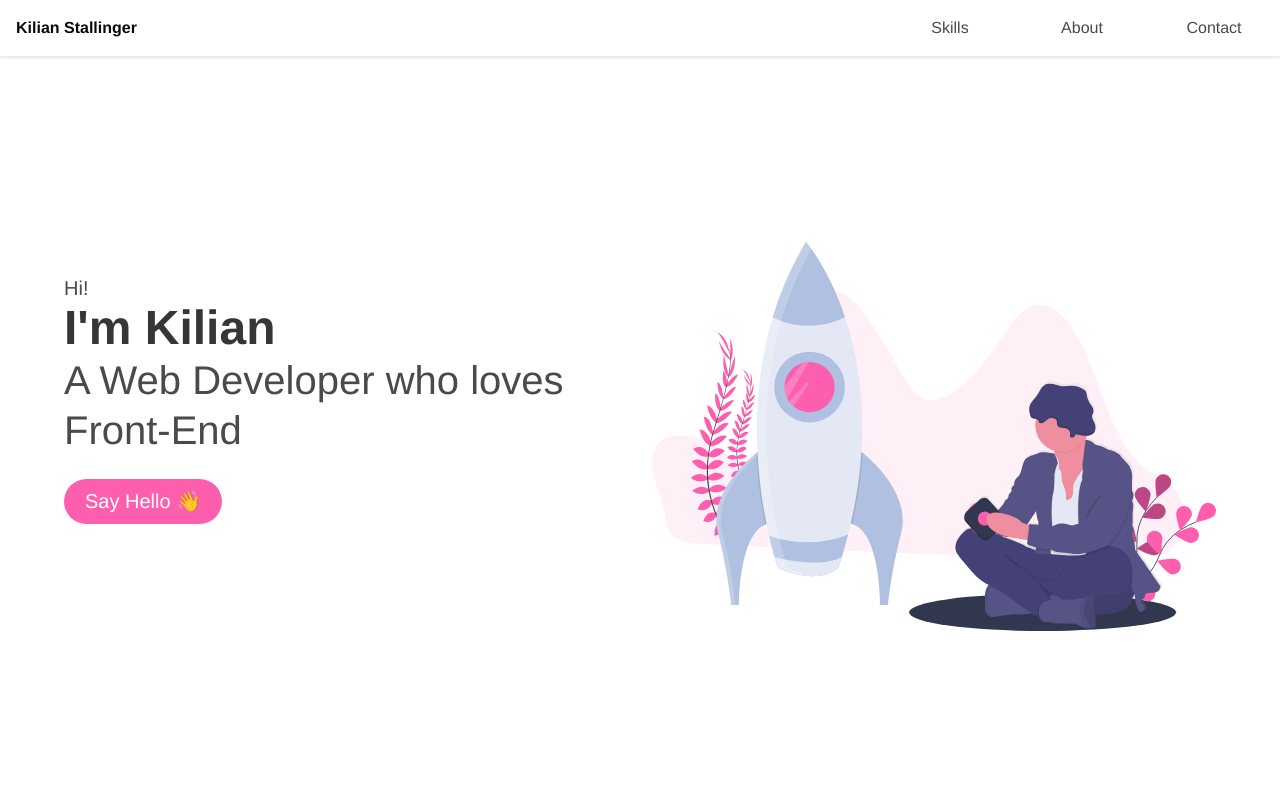
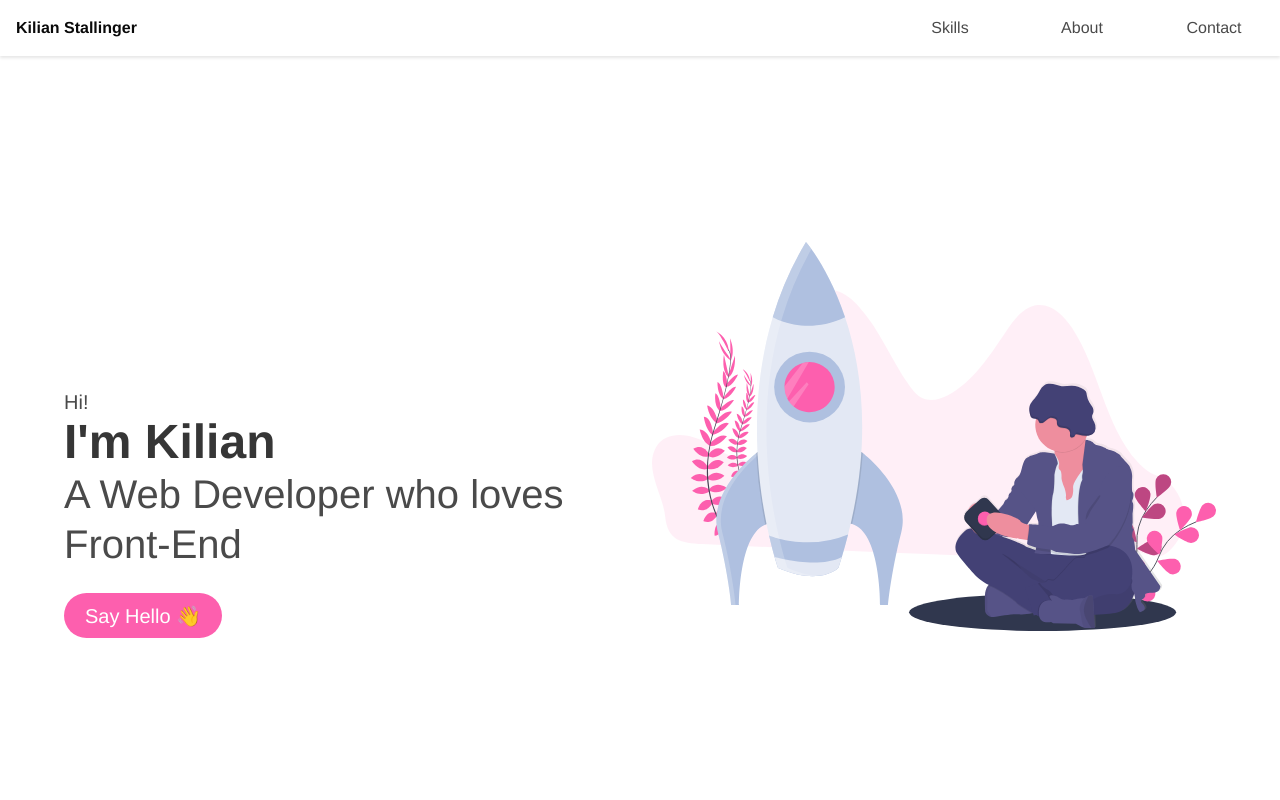
Before and after one commit to kilianstallz/kilianstallz.github.io, a plain HTML site: page index.html in a window 1280 px wide. Shown: the top 800 px of the page. Drawn offline with nearby package versions, Linux system fonts and the light colour scheme.

```diff
--- a/index.html
+++ b/index.html
@@ -74,7 +74,7 @@
       <div class="hero-body">
         <div class="container">
             <div class="columns">
-              <div class="column" style="margin-top: auto; margin-bottom: auto;">
+              <div class="column" style="margin: 0 auto; margin-top: auto;">
                   <h2 class="subtitle">Hi!</h2>
                   <h1 class="title is-1">I'm Kilian</h1>
                   <h1 class="subtitle is-2">A Web Developer who loves <br> Front-End</h1>
```
